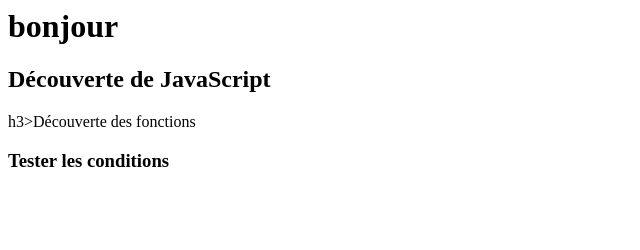
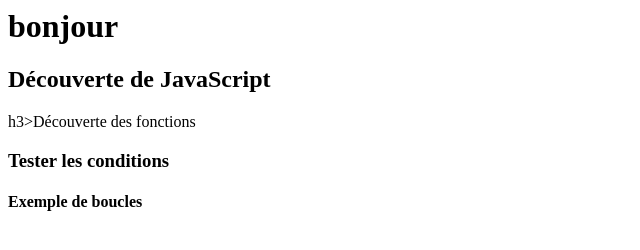
Before and after one commit to soukaynaassila/html, a plain HTML site: page index.html in a window 1280 px wide. Shown: the whole page, without its empty margins (0-640 px from the left). Drawn offline with Linux system fonts and the light colour scheme.

Commit message:
index.html

```diff
--- a/index.html
+++ b/index.html
@@ -10,6 +10,7 @@
     <h2>Découverte de JavaScript</h2>
     h3>Découverte des fonctions</h3>
     <h3>Tester les conditions</h3>
+    <h4>Exemple de boucles</h4>
   <script src="script.js"></script>
 
 </body>
```
